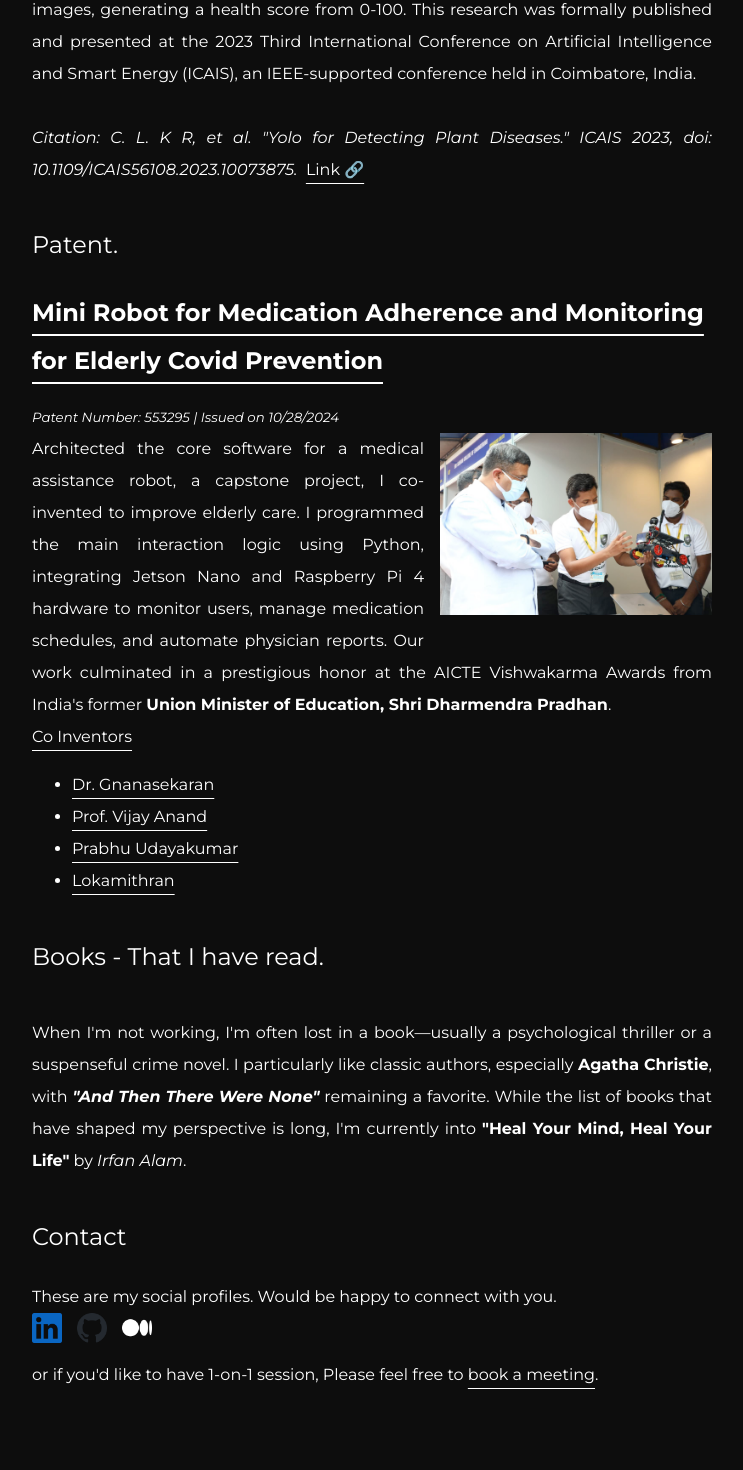
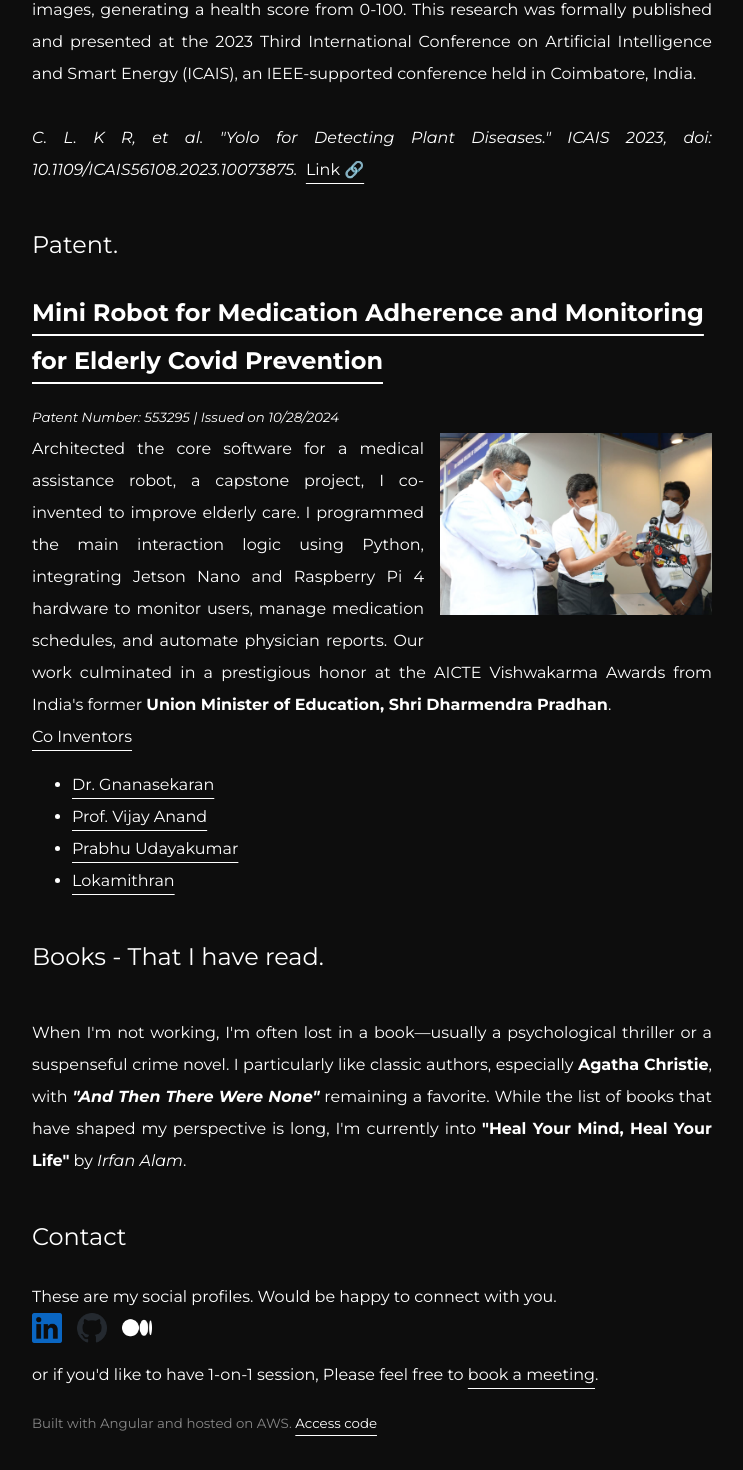
Before and after one commit to mohammedhashim790/mdhashim, an Angular app: page / in a window 1280 px wide. Shown: the part 4900-6370 px from the top of the page, without its empty margins (268-1011 px from the left). Before the commit the page ends 6349 px from the top, so only its background shows below. Built offline with nearby package versions, Linux system fonts and the light colour scheme; a web font is replaced by a local one.

Commit message:
feat: Theme Customization and enhanced UI

```diff
--- a/src/view/home/home.html
+++ b/src/view/home/home.html
@@ -281,7 +281,7 @@
     an IEEE-supported conference held in Coimbatore, India.
     <br>
     <br>
-    <i>Citation: C. L. K R, et al. "Yolo for Detecting Plant Diseases." ICAIS 2023, doi: 10.1109/ICAIS56108.2023.10073875.</i>&nbsp;
+    <i>C. L. K R, et al. "Yolo for Detecting Plant Diseases." ICAIS 2023, doi: 10.1109/ICAIS56108.2023.10073875.</i>&nbsp;
     <a href="https://ieeexplore.ieee.org/document/10073875" target="_blank">Link 🔗</a>
   </p>
 </span>
@@ -352,14 +352,22 @@
     These are my social profiles. Would be happy to connect with you.
   </p>
   <span class="social-icons">
-    <img src="ic_linkedin.png">
-    <img src="ic_github.png">
-    <img src="ic_medium.png">
+    <img (click)="window.open(linkedIn)" src="ic_linkedin.png">
+    <img (click)="window.open(github)" src="ic_github.png">
+    <img (click)="window.open(medium)" src="ic_medium.png">
   </span>
   <p>
     or if you'd like to have 1-on-1 session, Please feel free to <a
     (click)="window.open(calendarLink)">book a meeting</a>.
 
   </p>
+</span>
 
+
+<!--Copyright-->
+<span class="expandable">
+  <p class="no-margin">
+    <small class="sub-light">Built with Angular and hosted on AWS. <a
+      href="https://github.com/mohammedhashim790/mdhashim" target="_blank">Access code</a></small>
+  </p>
 </span>
--- a/src/view/home/home.ts
+++ b/src/view/home/home.ts
@@ -7,8 +7,11 @@ export class Home implements OnInit {
 
   public calendarLink: string = "https://calendar.app.google/WdPV8gysBeRiwU4H8";
 
+  public linkedIn: string = "https://www.linkedin.com/in/mdhashim/";
+  public github: string = "https://github.com/mohammedhashim790";
+  public medium: string = "https://medium.com/@mohammedhashim790";
+  protected readonly window = window;
+
   ngOnInit(): void {
   }
-
-  protected readonly window = window;
 }
```
